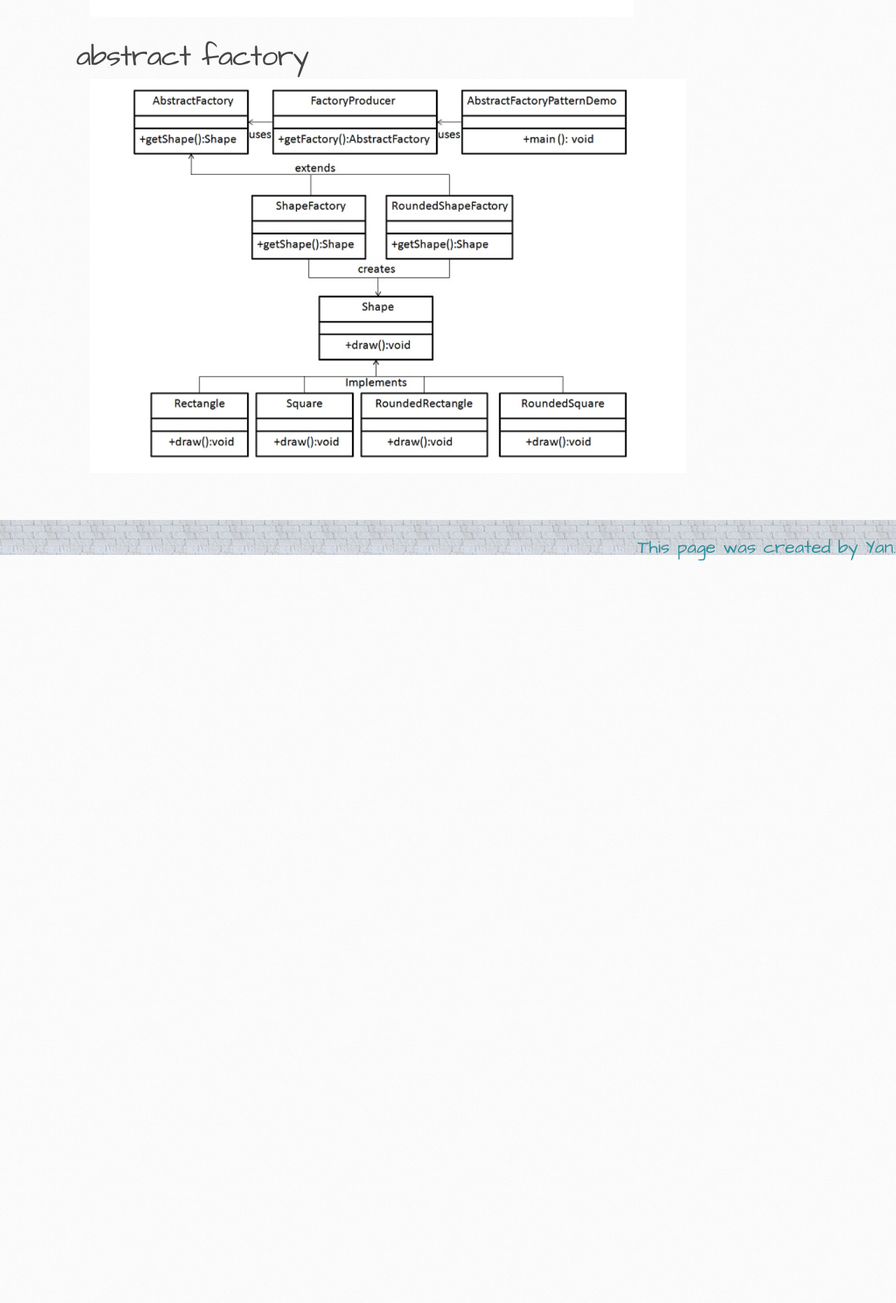
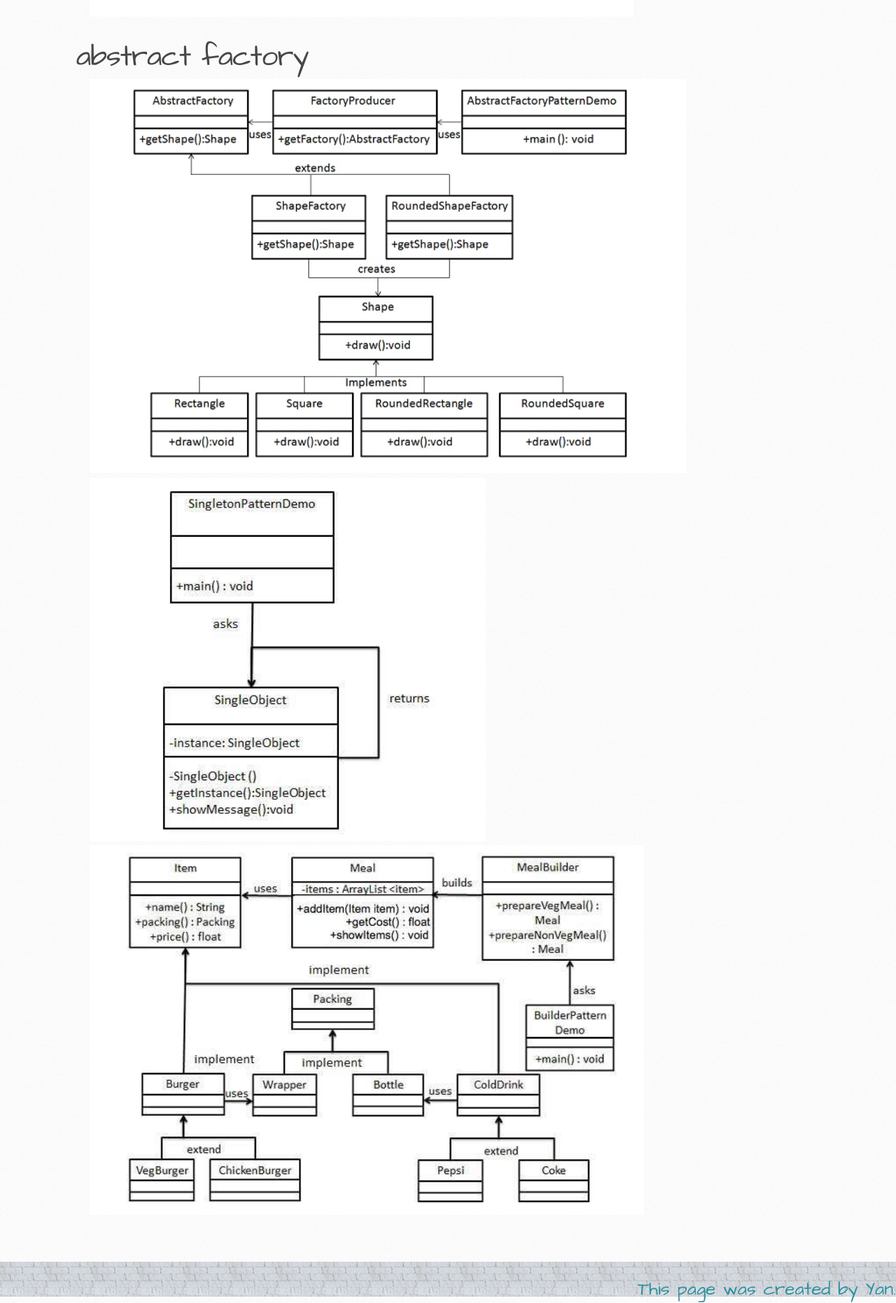
Before and after one commit to itcraftme/itcraftme, a Jekyll site: the page built from docs/it/designpattern.md, in a window 1280 px wide. Shown: the part 1927-3789 px from the top of the page at 70% size. Built offline with Jekyll 4.4.1, drawn with Linux system fonts in a browser that asks for light colours; our own code applies the rules of GitHub Pages for plain Markdown files; before the commit the page ends 2729 px from its top, so only the background shows below that.

Commit message:
add singleton and builder design pattern

```diff
--- a/docs/it/designpattern.md
+++ b/docs/it/designpattern.md
@@ -7,3 +7,5 @@
 ![factory design pattern](./images/designpattern\factory.png)
 # abstract factory
 ![abstract factory design pattern](./images/designpattern\abstractfactory.png)
+![singleton design pattern](./images/designpattern\singleton.png)
+![builder design pattern](./images/designpattern\builder.png)
```
Also changed, not shown: docs/it/images/designpattern/builder.png (added), docs/it/images/designpattern/singleton.png (added).
